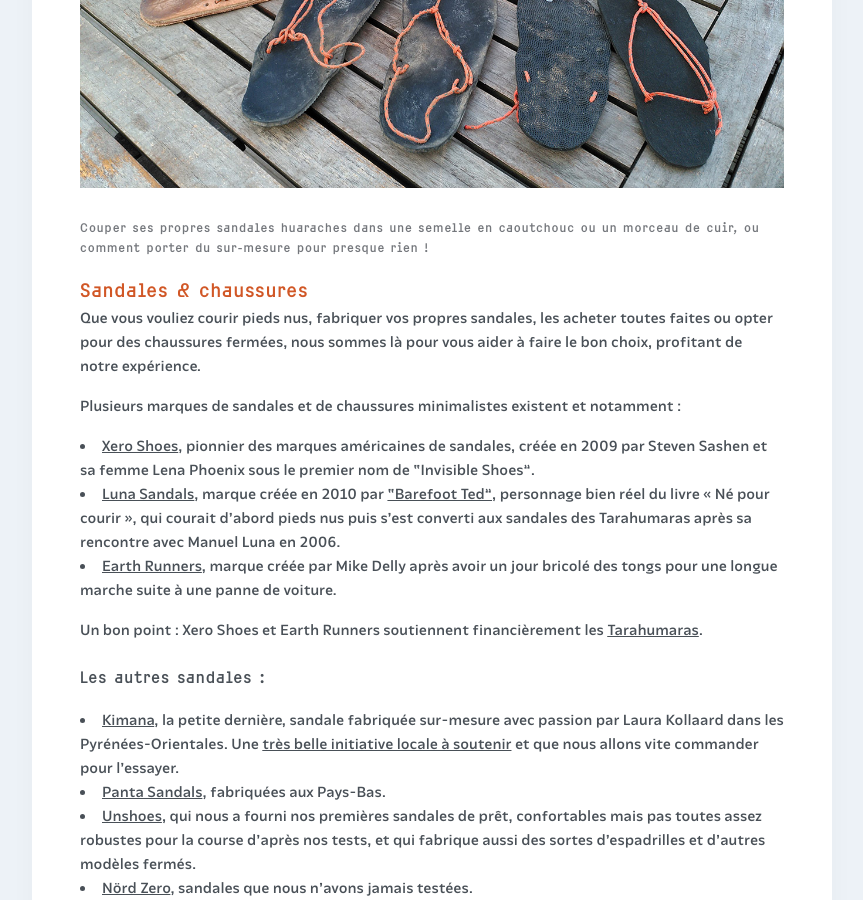
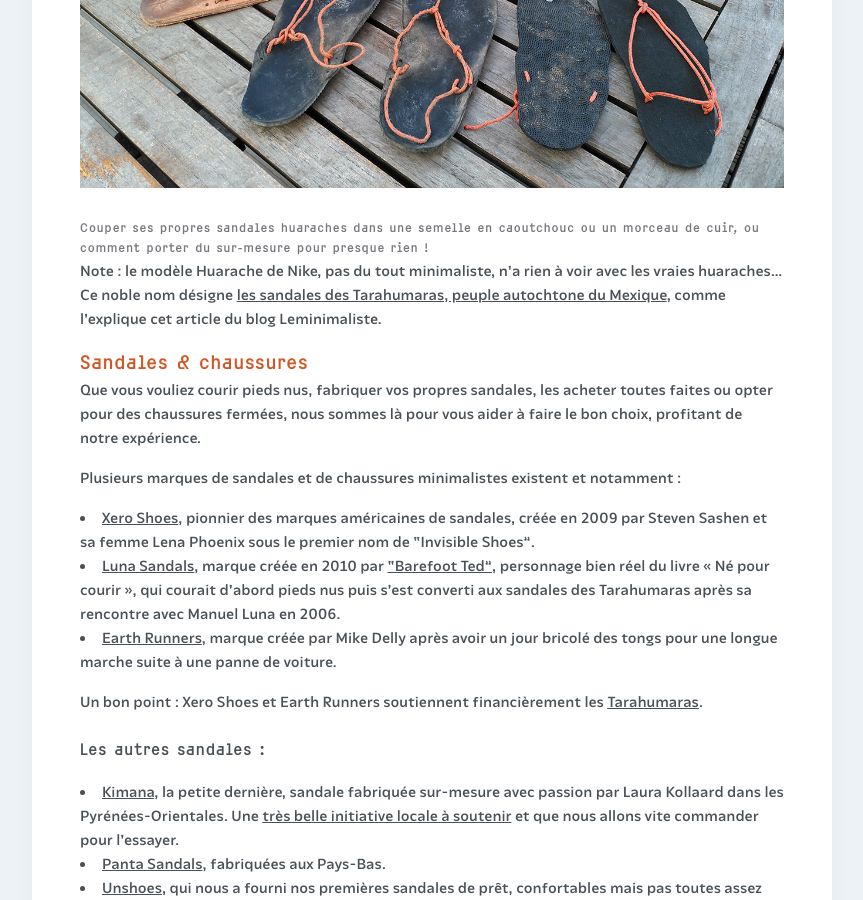
Before and after one commit to courirpaleo/courirpaleo.github.io, a Jekyll site: the page built from _pages/ressources.md, in a window 1280 px wide and 900 px high, scrolled down 8541 px. Shown: the whole window, without its empty margins (208-1071 px from the left). Built offline with Jekyll 4.4.1, drawn with Linux system fonts in a browser that asks for light colours; some web fonts are replaced.

Commit message:
Update ressources.md

```diff
--- a/_pages/ressources.md
+++ b/_pages/ressources.md
@@ -86,6 +86,7 @@ Beaucoup de vidéos sur la course minimaliste ou naturelle existent et nous somm
 ## Équipement
 ![Courir Paleo](/assets/images/CourirPaleo_sandales_huaraches_maison_1200px.jpg)
 ##### Couper ses propres sandales huaraches dans une semelle en caoutchouc ou un morceau de cuir, ou comment porter du sur-mesure pour presque rien&nbsp;!
+Note&nbsp;: le modèle Huarache de Nike, pas du tout minimaliste, n'a rien à voir avec les vraies huaraches... Ce noble nom désigne [les sandales des Tarahumaras, peuple autochtone du Mexique](https://leminimaliste.info/huaraches-les-chaussures-du-peuple-autochtone-des-coureurs-du-mexique), comme l'explique cet article du blog Leminimaliste.
 
 ### Sandales & chaussures
 Que vous vouliez courir pieds nus, fabriquer vos propres sandales, les acheter toutes faites ou opter pour des chaussures fermées, nous sommes là pour vous aider à faire le bon choix, profitant de notre expérience.
```
